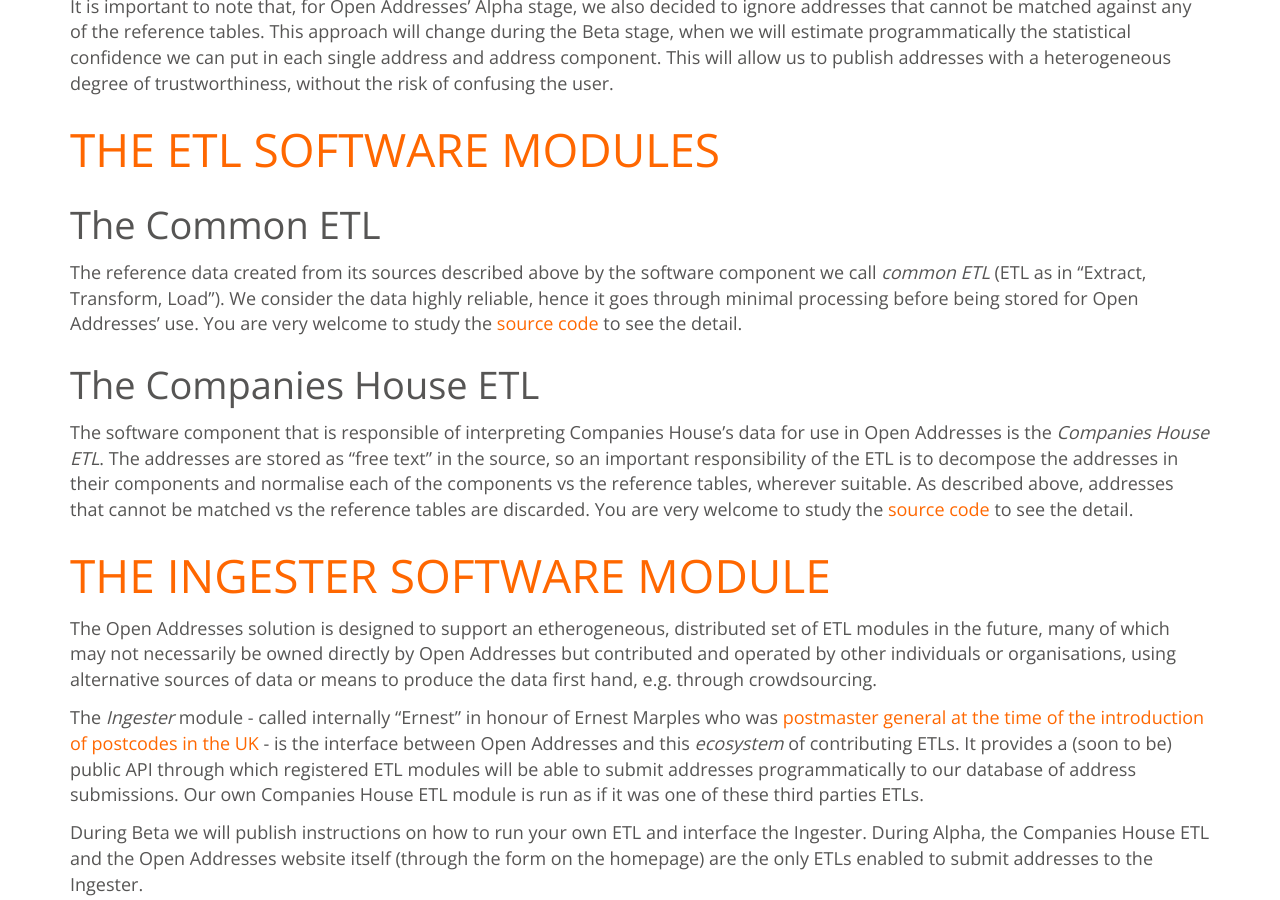
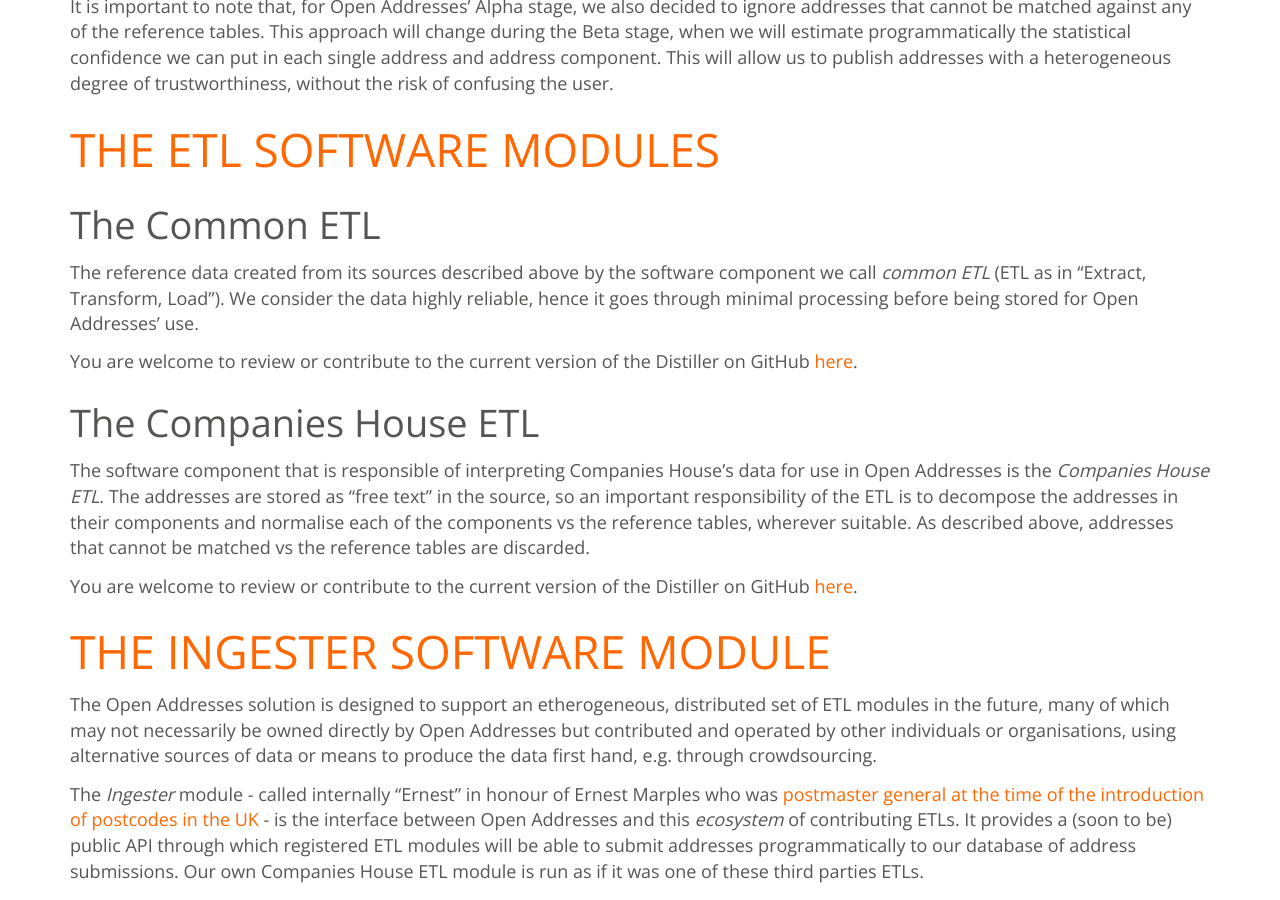
Before and after one commit to OpenAddressesUK/OLD_openaddressesuk.github.io, a Jekyll site: the page built from docs.md, in a window 1280 px wide and 900 px high, scrolled down 2159 px. Built offline with Jekyll 4.4.1, drawn with Linux system fonts in a browser that asks for light colours; nearby versions of some CDN libraries.

Commit message:
Minor changes to the references to the common-etl repo

```diff
--- a/docs.md
+++ b/docs.md
@@ -55,10 +55,14 @@ It is important to note that, for Open Addresses' Alpha stage, we also decided t
 #<a name='etls'>The ETL software modules</a>
 
 ##The Common ETL
-The reference data created from its sources described above by the software component we call *common ETL* (ETL as in "Extract, Transform, Load"). We consider the data highly reliable, hence it goes through minimal processing before being stored for Open Addresses' use. You are very welcome to study the [source code](https://github.com/OpenAddressesUK/common-ETL) to see the detail.
+The reference data created from its sources described above by the software component we call *common ETL* (ETL as in "Extract, Transform, Load"). We consider the data highly reliable, hence it goes through minimal processing before being stored for Open Addresses' use.
+
+You are welcome to review or contribute to the current version of the Distiller on GitHub [here](https://github.com/OpenAddressesUK/common-ETL).
 
 ##The Companies House ETL
-The software component that is responsible of interpreting Companies House's data for use in Open Addresses is the *Companies House ETL*. The addresses are stored as "free text" in the source, so an important responsibility of the ETL is to decompose the addresses in their components and normalise each of the components vs the reference tables, wherever suitable. As described above, addresses that cannot be matched vs the reference tables are discarded. You are very welcome to study the [source code](https://github.com/OpenAddressesUK/common-ETL) to see the detail.
+The software component that is responsible of interpreting Companies House's data for use in Open Addresses is the *Companies House ETL*. The addresses are stored as "free text" in the source, so an important responsibility of the ETL is to decompose the addresses in their components and normalise each of the components vs the reference tables, wherever suitable. As described above, addresses that cannot be matched vs the reference tables are discarded.
+
+You are welcome to review or contribute to the current version of the Distiller on GitHub [here](https://github.com/OpenAddressesUK/common-ETL).
 
 #<a name='ingester'>The Ingester software module</a>
 The Open Addresses solution is designed to support an etherogeneous, distributed set of ETL modules in the future, many of which may not necessarily be owned directly by Open Addresses but contributed and operated by other individuals or organisations, using alternative sources of data or means to produce the data first hand, e.g. through crowdsourcing.
```
